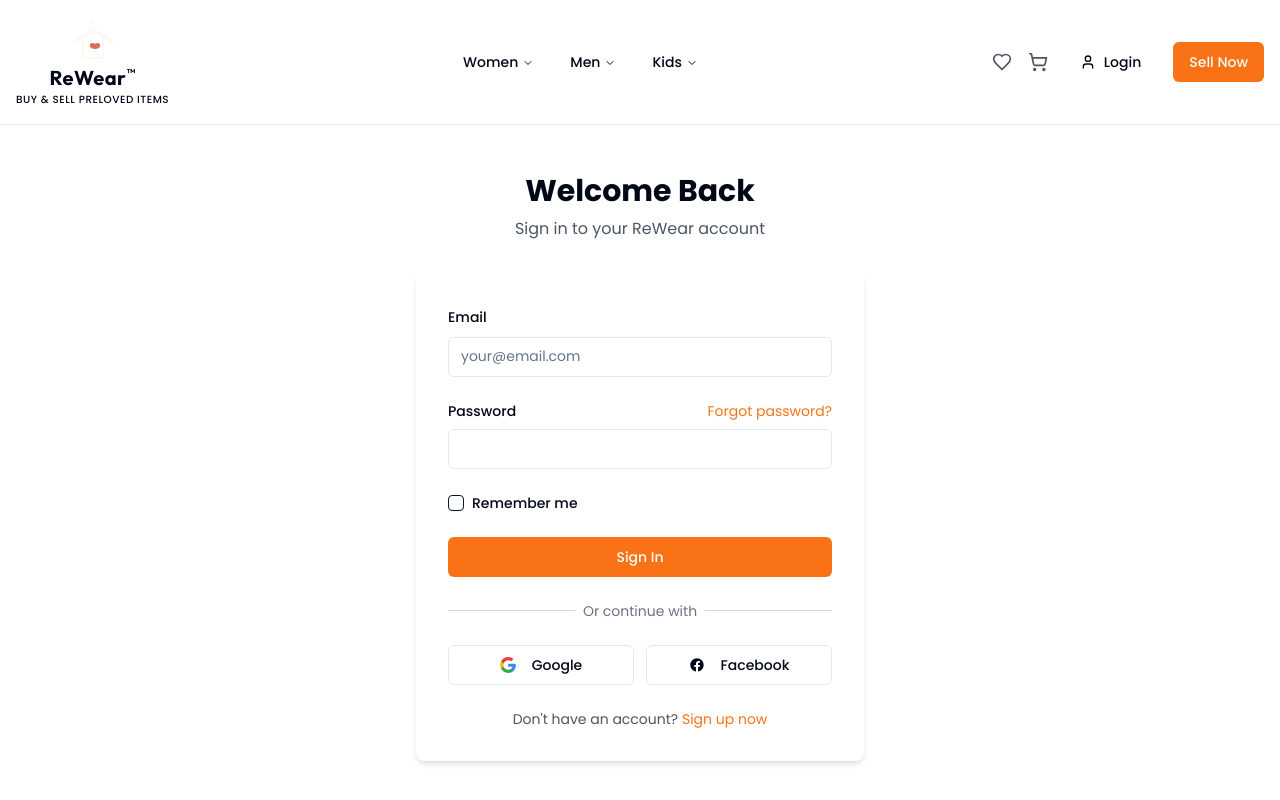
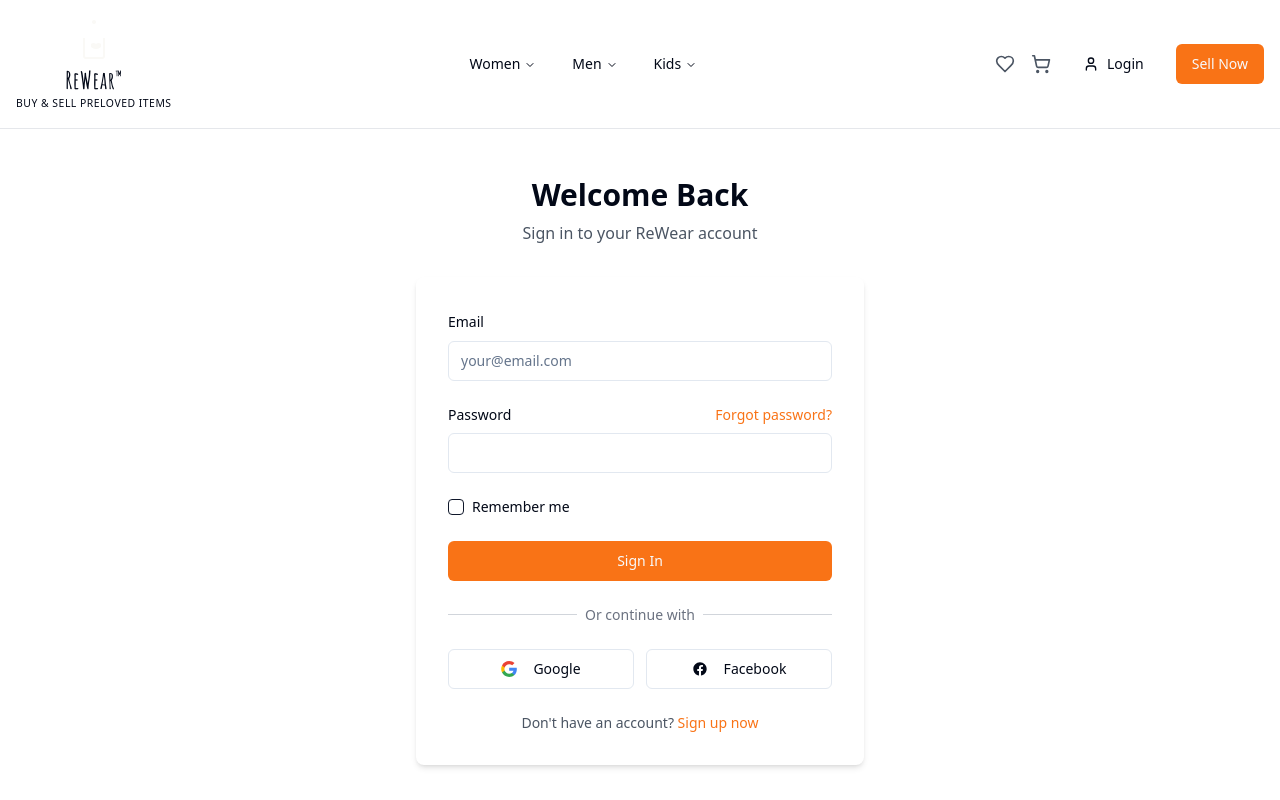
Before and after one commit to AhmedMekawy-art/your-website-builder, a React (Vite) app: page /login in a window 1280 px wide. Shown: the top 800 px of the page. Built offline with nearby package versions, Linux system fonts and the light colour scheme.

Commit message:
Fix: Logo, currency, and font updates
- Updated the logo to reflect a clothing marketplace.
- Changed the currency to UAE dirhams.
- Modified the font for titles and paragraphs.

```diff
--- a/index.html
+++ b/index.html
@@ -7,12 +7,11 @@
     <meta name="viewport" content="width=device-width, initial-scale=1.0" />
     <link rel="preconnect" href="https://fonts.googleapis.com">
     <link rel="preconnect" href="https://fonts.gstatic.com" crossorigin>
-    <link href="https://fonts.googleapis.com/css2?family=Outfit:wght@400;500;600;700&family=Poppins:wght@300;400;500;600;700&display=swap" rel="stylesheet">
+    <link href="https://fonts.googleapis.com/css2?family=Amatic+SC:wght@400;700&display=swap" rel="stylesheet">
     <title>ReWear - Buy & Sell Preloved Items</title>
   </head>
   <body>
     <div id="root"></div>
-    <script src="https://cdn.gpteng.co/gptengineer.js" type="module"></script>
     <script type="module" src="/src/main.tsx"></script>
   </body>
 </html>
--- a/src/components/FeaturedItems.tsx
+++ b/src/components/FeaturedItems.tsx
@@ -1,32 +1,31 @@
-
 import React from "react";
 import { Card, CardContent, CardFooter } from "@/components/ui/card";
 import { Badge } from "@/components/ui/badge";
 import { Heart } from "lucide-react";
 import { Link } from "react-router-dom";
 
-// Mock data for featured items
+// Update the mock data items
 const featuredItems = [
   {
     id: 1,
-    title: "Vintage Denim Jacket",
-    price: 45.99,
+    title: "Vintage Abaya",
+    price: 165,
     seller: "fashionista22",
     rating: 4.8,
-    image: "https://images.unsplash.com/photo-1649972904349-6e44c42644a7",
+    image: "https://images.unsplash.com/photo-1631947430066-48c30d57b943",
     size: "M",
-    brand: "Levi's",
+    brand: "Local Designer",
     condition: "Good",
   },
   {
     id: 2,
-    title: "Summer Floral Dress",
-    price: 29.99,
+    title: "Traditional Dress",
+    price: 249,
     seller: "sustainable_style",
     rating: 4.9,
-    image: "https://images.unsplash.com/photo-1581091226825-a6a2a5aee158",
+    image: "https://images.unsplash.com/photo-1618838811353-e5c8a83611cc",
     size: "S",
-    brand: "H&M",
+    brand: "Premium Collection",
     condition: "Like New",
   },
   {
@@ -76,12 +75,16 @@ const featuredItems = [
 ];
 
 const FeaturedItems = () => {
+  const formatPrice = (price: number) => {
+    return `AED ${price.toFixed(2)}`;
+  };
+
   return (
     <section className="py-12 px-4 bg-gray-50">
       <div className="container mx-auto max-w-6xl">
         <div className="flex justify-between items-center mb-8">
-          <h2 className="text-3xl font-bold">Featured Items</h2>
-          <Link to="/browse" className="text-[#F97316] hover:underline">
+          <h2 className="text-3xl font-amatic font-bold">Featured Items</h2>
+          <Link to="/browse" className="text-[#E26D5A] hover:underline font-sans">
             View all
           </Link>
         </div>
@@ -114,10 +117,10 @@ const FeaturedItems = () => {
                 <CardContent className="pt-4 flex-grow">
                   <div className="flex justify-between items-start">
                     <div>
-                      <h3 className="font-semibold text-lg line-clamp-1">{item.title}</h3>
-                      <p className="text-gray-500 text-sm">{item.brand}, Size {item.size}</p>
+                      <h3 className="font-amatic font-bold text-xl line-clamp-1">{item.title}</h3>
+                      <p className="text-gray-500 text-sm font-sans">{item.brand}, Size {item.size}</p>
                     </div>
-                    <p className="font-bold text-lg">${item.price.toFixed(2)}</p>
+                    <p className="font-bold text-lg font-sans">{formatPrice(item.price)}</p>
                   </div>
                 </CardContent>
                 <CardFooter className="pt-1 pb-4 border-t">
--- a/src/components/Logo.tsx
+++ b/src/components/Logo.tsx
@@ -11,34 +11,27 @@ const Logo = () => {
           className="w-full h-full"
           xmlns="http://www.w3.org/2000/svg"
         >
-          {/* Hanger */}
           <path
-            d="M24 8C25.1046 8 26 7.10457 26 6C26 4.89543 25.1046 4 24 4C22.8954 4 22 4.89543 22 6C22 7.10457 22.8954 8 24 8Z"
+            d="M24 4C25.1046 4 26 4.89543 26 6C26 7.10457 25.1046 8 24 8C22.8954 8 22 7.10457 22 6C22 4.89543 22.8954 4 24 4Z"
             fill="#FAF9F6"
           />
-          <path
-            d="M44 24L24 12L4 24V28L24 16L44 28V24Z"
-            fill="#FAF9F6"
-          />
-          {/* T-shirt */}
           <path
             d="M14 22V40C14 41.1046 14.8954 42 16 42H32C33.1046 42 34 41.1046 34 40V22"
             stroke="#FAF9F6"
             strokeWidth="2"
             fill="none"
           />
-          {/* Heart */}
           <path
             d="M21 28C21 28 22 27 23.5 27C25 27 26 28 26 28C26 28 27 27 28.5 27C30 27 31 28 31 28V31C31 31 29 33 26 33C23 33 21 31 21 31V28Z"
-            fill="#E26D5A"
+            fill="#FAF9F6"
           />
         </svg>
       </div>
       <div className="text-center">
-        <h1 className="font-heading font-bold text-xl tracking-wide">
+        <h1 className="font-amatic font-bold text-2xl tracking-wide">
           ReWear<span className="text-xs align-super">™</span>
         </h1>
-        <p className="text-[0.65rem] font-medium tracking-wider">
+        <p className="text-[0.65rem] font-sans tracking-wider">
           BUY & SELL PRELOVED ITEMS
         </p>
       </div>
--- a/tailwind.config.ts
+++ b/tailwind.config.ts
@@ -19,8 +19,8 @@ export default {
     },
     extend: {
       fontFamily: {
-        sans: ['Poppins', 'sans-serif'],
-        heading: ['Outfit', 'sans-serif'],
+        sans: ['Avenir Light', 'system-ui', 'sans-serif'],
+        amatic: ['Amatic SC', 'cursive'],
       },
       colors: {
         border: 'hsl(var(--border))',
```
